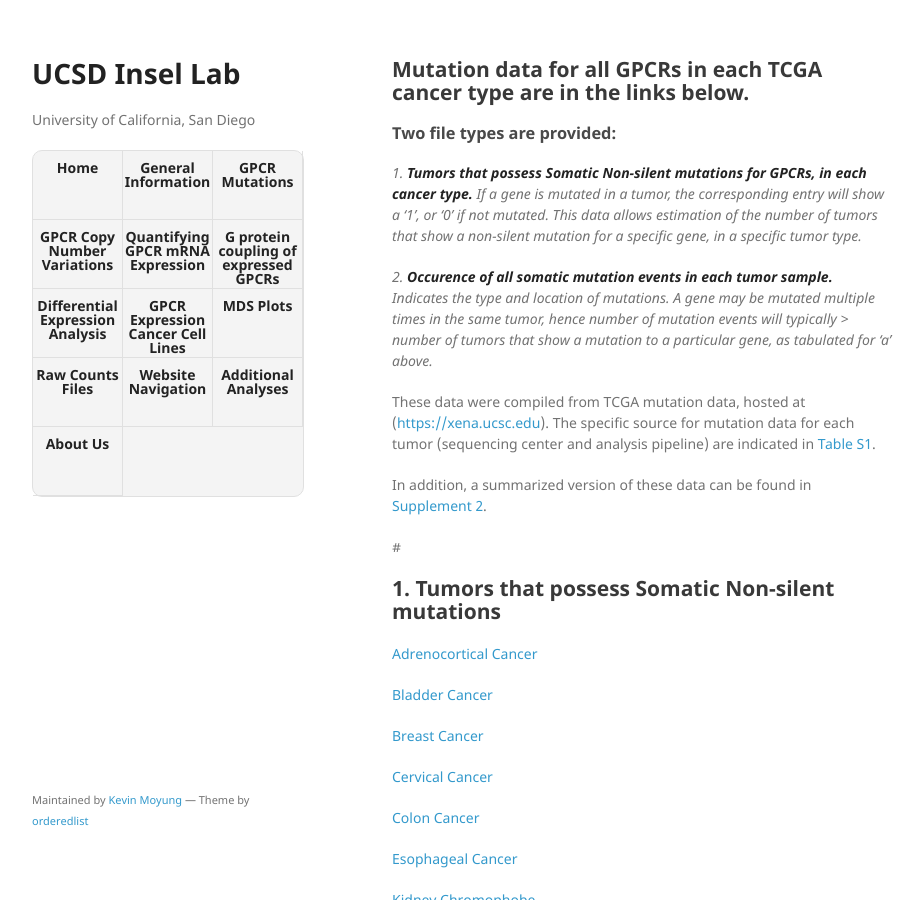
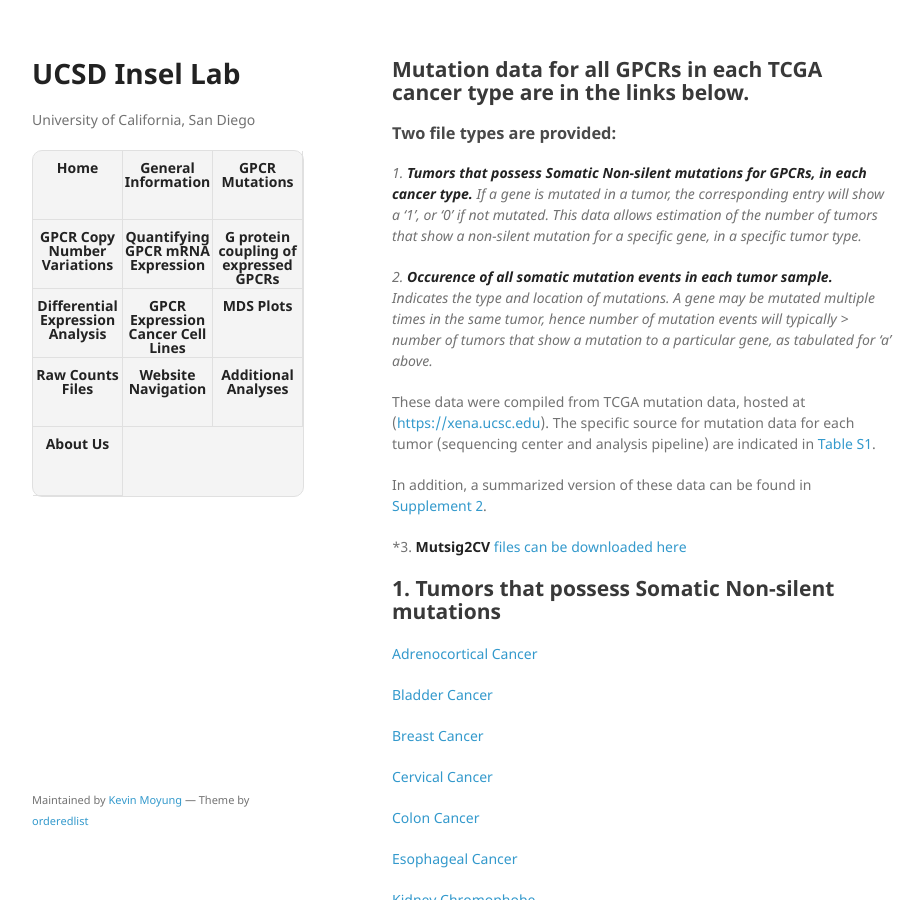
Before and after one commit to insellab/insellab.github.io, a Jekyll site: the page built from gpcr_mutations.md, in a window 1280 px wide and 900 px high. Shown: the whole window, without its empty margins (178-1101 px from the left). Built offline with Jekyll 4.4.1, drawn with Linux system fonts in a browser that asks for light colours; our own code applies the rules of GitHub Pages for plain Markdown files.

Commit message:
Update gpcr_mutations.md

```diff
--- a/gpcr_mutations.md
+++ b/gpcr_mutations.md
@@ -15,7 +15,7 @@ These data were compiled from TCGA mutation data, hosted at ([https://xena.ucsc.
 In addition, a summarized version of these data can be found in [Supplement 2](https://drive.google.com/open?id=1ROW2FWvDYlP7w5n-qMR8KMapnjkD2Ta9).
 
 
-#
+*3. **Mutsig2CV** [files can be downloaded here](https://drive.google.com/open?id=1La_YVOFuoEqsXvCsyItA9XrKuASxCK0Y)
 
 
 
```
